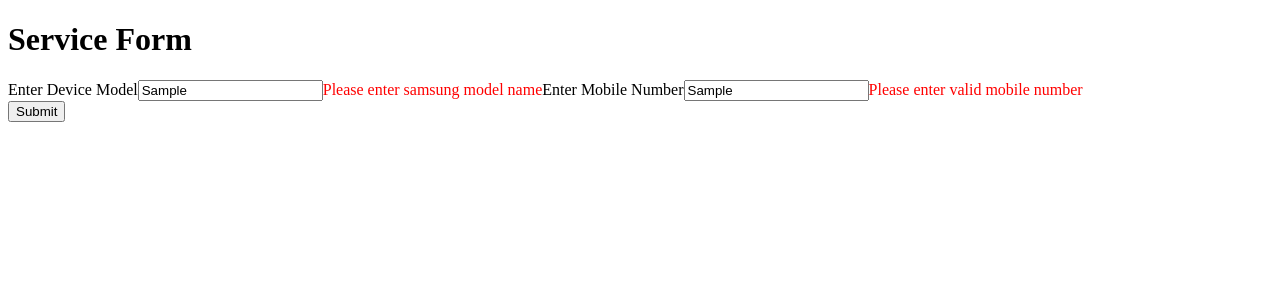
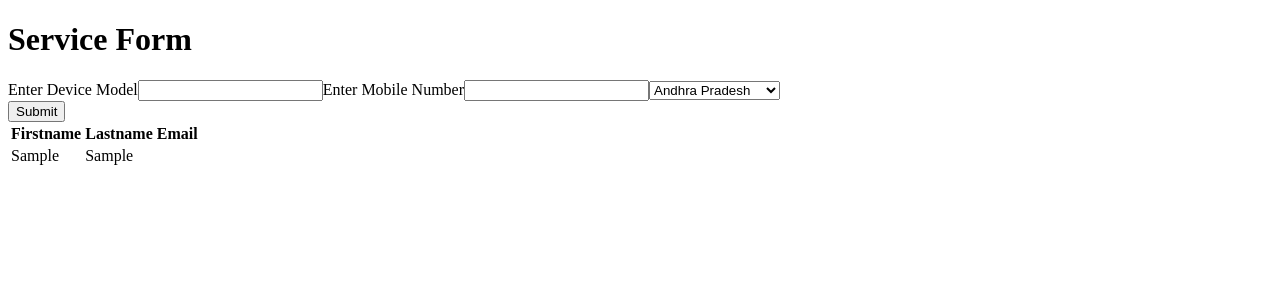
Before and after one commit to Ray-Shubham/vite-react-app, a React (Vite) app: page / in a window 1280 px wide. Both pictures are taken after typing "Sample", "Sample" into the empty fields and a click on the button "Submit". Shown: the top 300 px of the page. Built offline with nearby package versions, Linux system fonts and the light colour scheme.

Commit message:
React Forms with Single State

```diff
--- a/src/App.jsx
+++ b/src/App.jsx
@@ -2,6 +2,7 @@ import CustomButton from "./components/button.jsx";
 import Greeting from "./components/greeting.jsx";
 import MainHeading, { SecondaryHeading } from "./components/heading.jsx";
 import ControlledForm from "./components/Hooks/Forms/Controlled/controlled_form.jsx";
+import ControlledStateForm from "./components/Hooks/Forms/Controlled/controlledState.jsx";
 import UncontrolledComponent from "./components/Hooks/Forms/Uncontrolled/uncontrolled-form.jsx";
 import UseRefExample from "./components/Hooks/useRef/useRefEx.jsx";
 import Counter from "./components/Hooks/usestate/Counter.jsx";
@@ -41,7 +42,9 @@ const App = () => {
 
       {/* <UncontrolledComponent /> */}
 
-      <ControlledForm />
+      {/* <ControlledForm /> */}
+
+      <ControlledStateForm />
 
       {/* {
       [{name:"Ray",role:"Mern Developer"},{name:"Ray",role:"Mern Developer"},{name:"Ray",role:"Mern Developer"}].map((eachName) => {
--- /dev/null
+++ b/src/components/Hooks/Forms/Controlled/controlledState.jsx
@@ -0,0 +1,102 @@
+import React, { useState } from "react";
+import { mobileValidation } from "./validations";
+import { indianStates } from "./info";
+import TableComponent from "../../../table/table";
+
+const ControlledStateForm = () => {
+  const initialFormData = {
+    model: "",
+    mobileNumber: "",
+    state: "",
+  };
+  const [formData, setFormData] = useState( initialFormData );
+
+  const [formError, setFormError] = useState({
+    modelErr: "",
+    mobileErr: "",
+  });
+
+  const [submittedData, setSubmittedData] = useState([]);
+
+  const onChangeHandler = (e) => {
+    // const enteredValue = e.target.value;
+    // const targetedName = e.target.name;
+
+    const { name, value } = e.target;
+
+    console.log(name, value, "userInput");
+    setFormData({ ...formData, [name]: value });
+    // setFormData({...formData, [e.target.name]: e.target.value});
+  };
+
+  const onSubmit = (e) => {
+    e.preventDefault();
+    console.log(formData);
+
+    setSubmittedData([...submittedData, formData]);
+    setFormData(initialFormData);
+    // if(modelError || mobileError){
+    //     alert("Please fill properly");
+    // } else {
+    //     // Hit the Server
+    // }
+  };
+
+  return (
+    <>
+      <form onSubmit={onSubmit}>
+        <div className="form-group">
+          <h1>Service Form</h1>
+          <label htmlFor="username">Enter Device Model</label>
+          <input
+            type="text"
+            className="form-control"
+            id="username"
+            name="model"
+            value={formData.model}
+            onChange={onChangeHandler}
+          />
+          {formError.modelErr && (
+            <span style={{ color: "red" }}>{formError.modelErr}</span>
+          )}
+
+          <label htmlFor="username">Enter Mobile Number</label>
+          <input
+            type="text"
+            className="form-control"
+            id="username"
+            name="mobileNumber"
+            value={formData.mobileNumber}
+            onChange={onChangeHandler}
+          />
+          {formError.mobileErr && (
+            <span style={{ color: "red" }}>{formError.mobileErr}</span>
+          )}
+          <select
+            value={formData.state}
+            onChange={onChangeHandler}
+            name="state"
+          >
+            {indianStates.map((eachState) => {
+              return (
+                <option key={eachState.id} value={eachState.name}>
+                  {eachState.name}
+                </option>
+              );
+            })}
+            {/* <option value="ap">AP</option>
+            <option value="telangana">Telangana</option>
+            <option value="goa">Goa</option> */}
+          </select>
+        </div>
+        <button type="submit" className="btn btn-default">
+          Submit
+        </button>
+      </form>
+
+      <TableComponent rowData={submittedData} />
+    </>
+  );
+};
+
+export default ControlledStateForm;
--- /dev/null
+++ b/src/components/Hooks/Forms/Controlled/info.js
@@ -0,0 +1,17 @@
+export const indianStates = [
+  {
+    "id": 1,
+    name: "Andhra Pradesh",
+    population: 40000000,
+  },
+  {
+    "id": 2,
+    name: "Uttar Pradesh",
+    population: 80000000,
+  },
+  {
+    "id": 3,
+    name: "Himachal Pradesh",
+    population: 3000000,
+  },
+];
--- /dev/null
+++ b/src/components/table/table.jsx
@@ -0,0 +1,28 @@
+import React from "react";
+
+const TableComponent = ({ rowData = [] }) => {
+  return (
+    <table className="table">
+      <thead>
+        <tr>
+          <th>Firstname</th>
+          <th>Lastname</th>
+          <th>Email</th>
+        </tr>
+      </thead>
+      <tbody>
+        {rowData.map((eachRow, index) => {
+          return (
+            <tr key={index}>
+              <td>{eachRow.model}</td>
+              <td>{eachRow.mobileNumber}</td>
+              <td>{eachRow.state}</td>
+            </tr>
+          );
+        })}
+      </tbody>
+    </table>
+  );
+};
+
+export default TableComponent;
```
